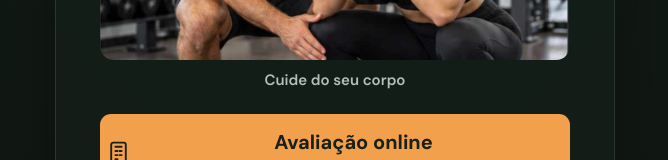
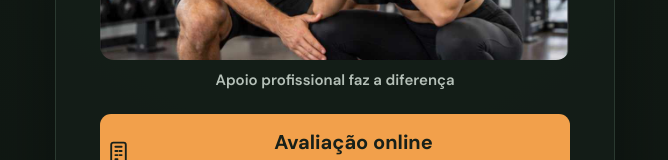
Before and after one commit to albertoapr/calculadoraimc, a Vue app: page / in a window 1280 px wide. Shown: the part 444-604 px from the top of the page, without its empty margins (305-973 px from the left). Built offline with nearby package versions, Linux system fonts and the light colour scheme.

Commit message:
Update home page tagline

```diff
--- a/src/App.vue
+++ b/src/App.vue
@@ -1262,7 +1262,7 @@ async function sendResult() {
         <h2 v-if="viewMode === 'contact' && showRequestForm" id="contact-form-title" class="request-form-title">Solicitar atendimento</h2>
         <h1 v-if="viewMode === 'home' && !result" class="home-tagline">Encontre seu personal</h1>
         <img v-if="viewMode === 'home' && !result && isRootHome" class="root-home-personal-image" :src="rootHomePersonalImage" width="1069" height="594" alt="Personal trainer orientando uma aluna durante um exercício" decoding="async" fetchpriority="high">
-        <p v-if="viewMode === 'home' && !result && isRootHome" class="root-home-tagline-subtitle">Cuide do seu corpo</p>
+        <p v-if="viewMode === 'home' && !result && isRootHome" class="root-home-tagline-subtitle">Apoio profissional faz a diferença</p>
         <h1 v-if="viewMode !== 'contact' && (viewMode !== 'home' || result)" id="page-title">
           <svg class="scale-icon" viewBox="0 0 40 40" aria-hidden="true">
             <rect x="6" y="4" width="28" height="32" rx="6" />
```
